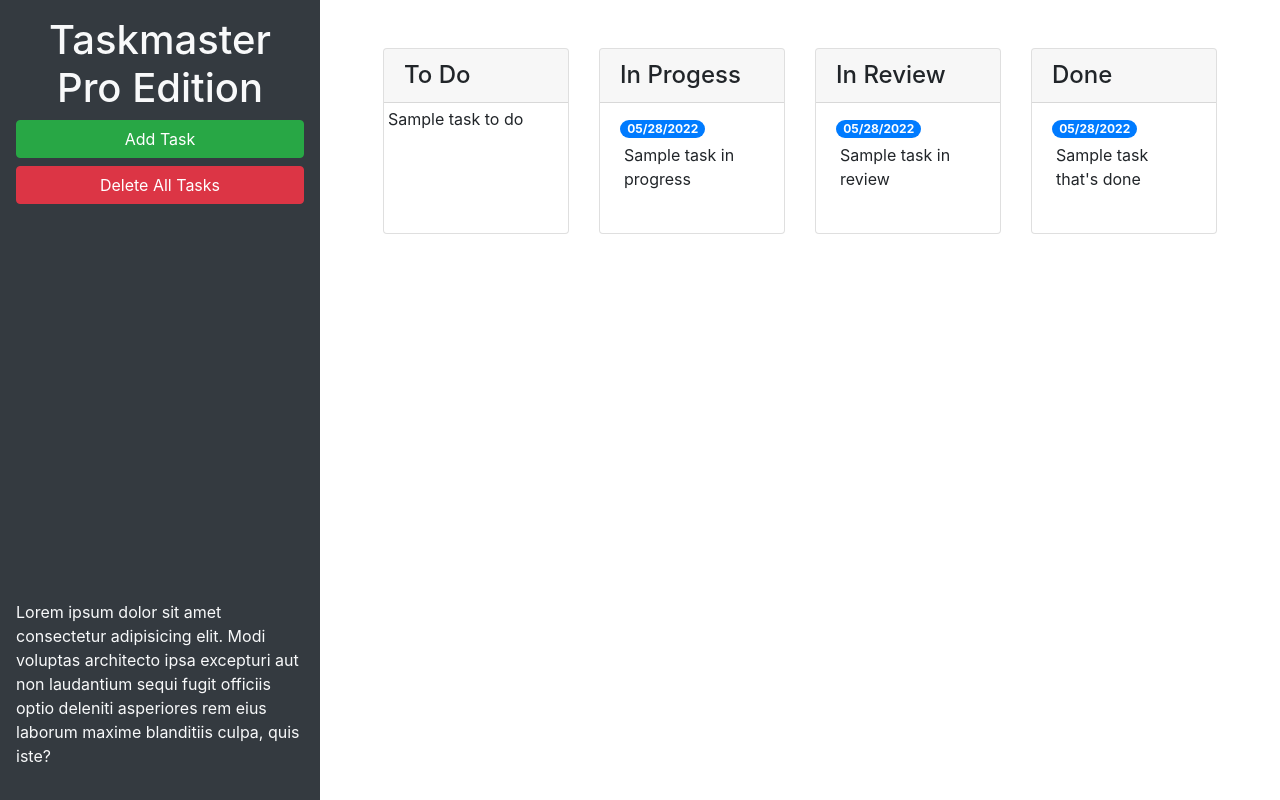
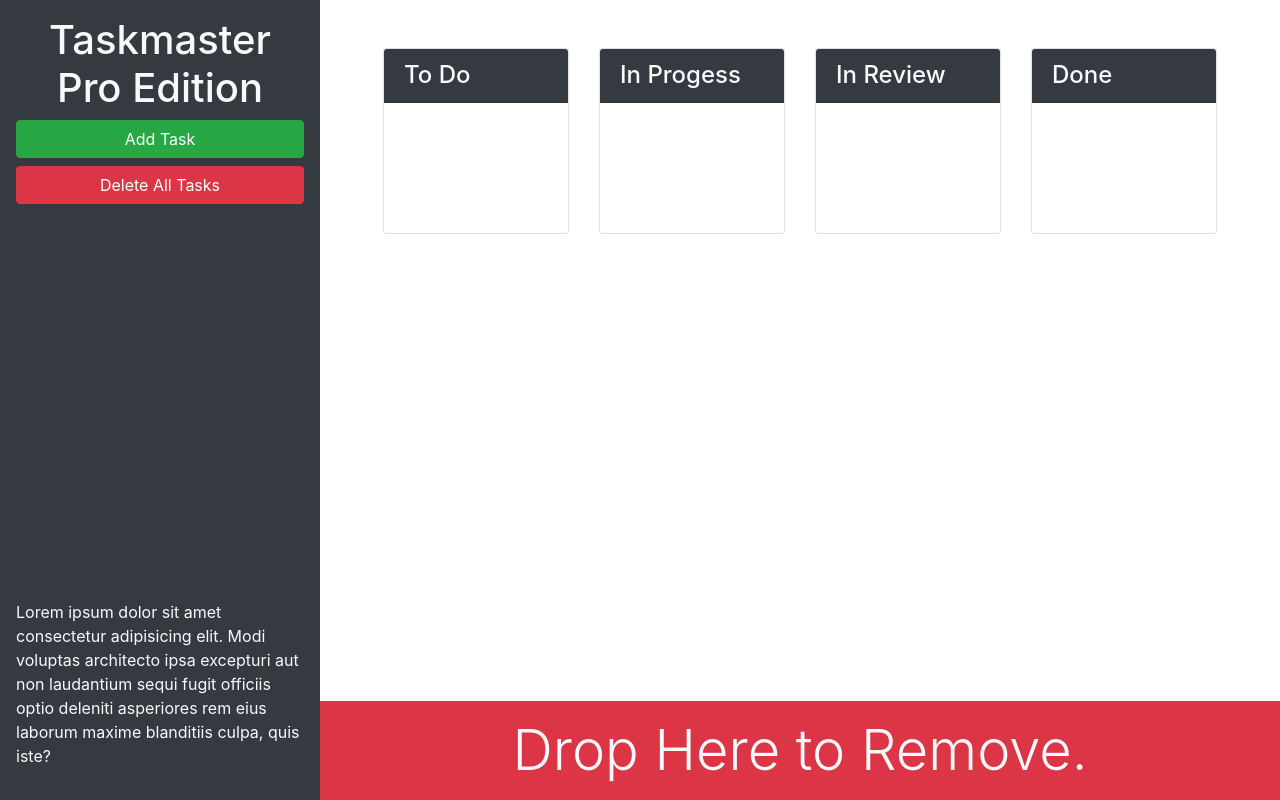
Before and after one commit to zuetesei/taskmaster-pro, a plain HTML site: page index.html in a window 1280 px wide. Drawn offline with nearby package versions, Linux system fonts and the light colour scheme.

Commit message:
added bootstrap utility classes

```diff
--- a/index.html
+++ b/index.html
@@ -13,25 +13,25 @@
 <body>
 
   <div class="row min-vh-100 no-gutters">
-    <header class="col-12 col-lg-3 bg-dark text-light d-flex flex-column p-4 p-lg-3">
+    <header class="col-12 col-lg-3 bg-dark text-light sticky-top d-flex flex-column p-4 p-lg-3">
       <h1 class="text-center">Taskmaster Pro Edition</h1>
       <button id="create-task" class="btn btn-block btn-success" data-toggle="modal" data-target="#task-form-modal">Add
         Task</button>
       <button id="remove-tasks" class="btn btn-block btn-danger">Delete All Tasks</button>
-      <p class="mt-auto">Lorem ipsum dolor sit amet consectetur adipisicing elit. Modi voluptas architecto ipsa
+      <p class="mt-auto d-none d-lg-block">Lorem ipsum dolor sit amet consectetur adipisicing elit. Modi voluptas architecto ipsa
         excepturi aut non
         laudantium sequi fugit officiis optio deleniti asperiores rem eius laborum maxime blanditiis culpa, quis iste?
       </p>
     </header>
 
-    <main class="col-12 col-lg-9">
+    <main class="col-12 col-lg-9 d-flex flex-column">
       <div class="m-5 row justify-content-around">
         <!-- todo start -->
         <div class="col-12 col-md-6 col-xl-3 mb-3">
           <div class="card">
-            <h4 class="card-header">To Do</h4>
+            <h4 class="card-header bg-dark text-light">To Do</h4>
            <ul id="list-toDo" class="list-group list-group-flush">
-            <p class="m-1"> Sample task to do </p>
+
            </ul>
         </div>
       </div>
@@ -39,11 +39,10 @@
         <!-- in progress start -->
         <div class="col-12 col-md-6 col-xl-3 mb-3">
           <div class="card">
-          <h4 class="card-header"> In Progess </h4>
+          <h4 class="card-header bg-dark text-light"> In Progess </h4>
           <ul id="list-inProgress" class="list-group list-group-flush">
             <li class="list-group-item">
-              <span class="badge badge-primary badge-pill"> 05/28/2022 </span>
-              <p class="m-1"> Sample task in progress </p>
+
             </li>
           </ul>
         </div>
@@ -52,11 +51,10 @@
         <!-- in review start -->
         <div class="col-12 col-md-6 col-xl-3 mb-3">
           <div class="card">
-          <h4 class="card-header"> In Review </h4>
+          <h4 class="card-header bg-dark text-light"> In Review </h4>
           <ul id="list-inReview" class="list-group list-group-flush">
             <li class="list-group-item">
-              <span class="badge badge-primary badge-pill"> 05/28/2022 </span>
-              <p class="m-1"> Sample task in review </p>
+
             </li>
           </ul>
         </div>
@@ -65,16 +63,21 @@
         <!-- done start -->
         <div class="col-12 col-md-6 col-xl-3 mb-3">
           <div class="card">
-          <h4 class="card-header"> Done </h4>
+          <h4 class="card-header bg-dark text-light"> Done </h4>
           <ul id="list-done" class="list-group list-group-flush">
             <li class="list-group-item">
-              <span class="badge badge-primary badge-pill"> 05/28/2022 </span>
-              <p class="m-1"> Sample task that's done</p>
+
             </li>
           </ul>
         </div>
       </div>
         <!-- done end -->
+      </div>
+      <!-- trash dropzone -->
+      <div class="mt-auto" id="trash">
+        <div class="w-100 bg-danger p-3 text-center text-light display-4">
+          Drop Here to Remove.
+        </div>
       </div>
     </main>
   </div>
```
